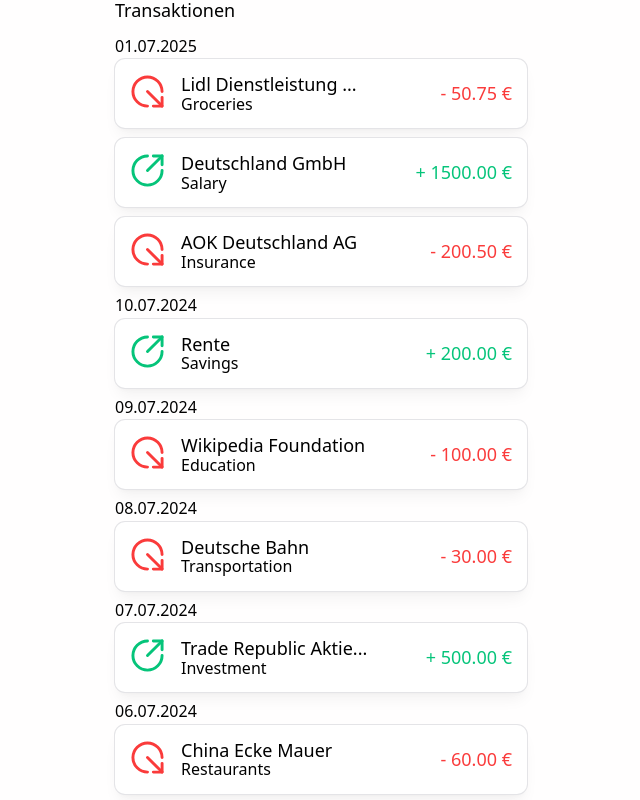
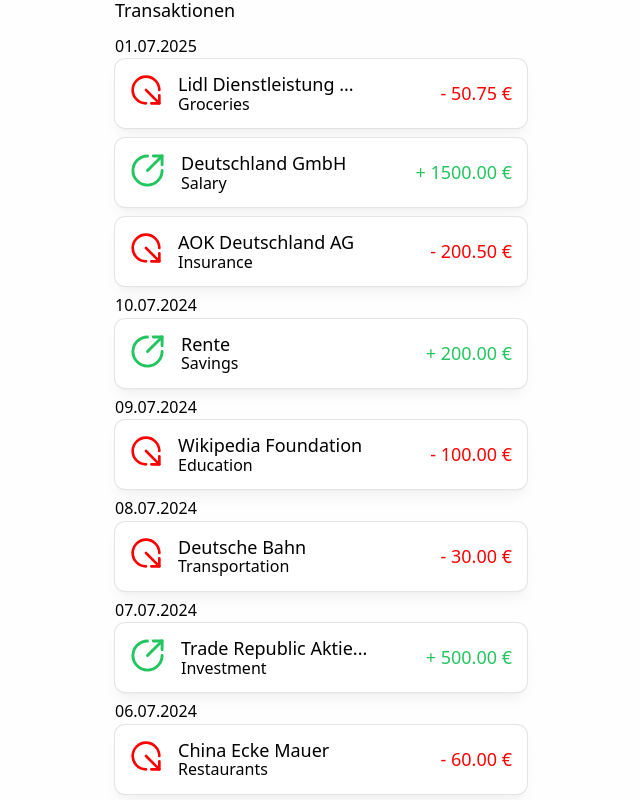
Before and after one commit to juliansngr/mon-ey, a Next.js app: page / in a window 1280 px wide. Shown: the top 800 px of the page, without its empty margins (319-959 px from the left). Built offline with nearby package versions, Linux system fonts and the light colour scheme.

Commit message:
refactor: Update styles with CSS variables 🎨

```diff
--- a/components/TransactionCard/index.js
+++ b/components/TransactionCard/index.js
@@ -1,5 +1,5 @@
+import { CircleArrowOutDownRight, CircleArrowOutUpRight } from "lucide-react";
 import styled from "styled-components";
-import { CircleArrowOutUpRight, CircleArrowOutDownRight } from "lucide-react";
 
 export default function TransactionCard({ data }) {
   //Falls der Transaktions-Partner zu lang ist
@@ -48,21 +48,21 @@ const StyledTransactionCard = styled.li`
 `;
 
 const StyledAmount = styled.p`
-  font-size: large;
+  font-size: var(--lg);
   font-weight: 500;
-  color: ${(props) => (props.$type === "income" ? "#05c47a" : "#fa3b3b")};
+  color: ${(props) => (props.$type === "income" ? `var(--green-500)` : `var(--red-500)`)};
 `;
 
 const StyledCircleArrowOutUpRight = styled(CircleArrowOutUpRight)`
-  color: #05c47a;
+  color: var(--green-500);
   width: 35px;
   height: 35px;
 `;
 
 const StyledCircleArrowOutDownRight = styled(CircleArrowOutDownRight)`
-  color: #fa3b3b;
-  width: 35px;
-  height: 35px;
+  color:var(--red-500);
+  width: var(--4xl);
+  height: var(--4xl);
 `;
 
 const IconTextWrapper = styled.div`
@@ -71,6 +71,6 @@ const IconTextWrapper = styled.div`
 `;
 
 const StyledTransactionPartner = styled.p`
-  font-size: large;
+  font-size: var(--lg);
   font-weight: 500;
 `;
```
